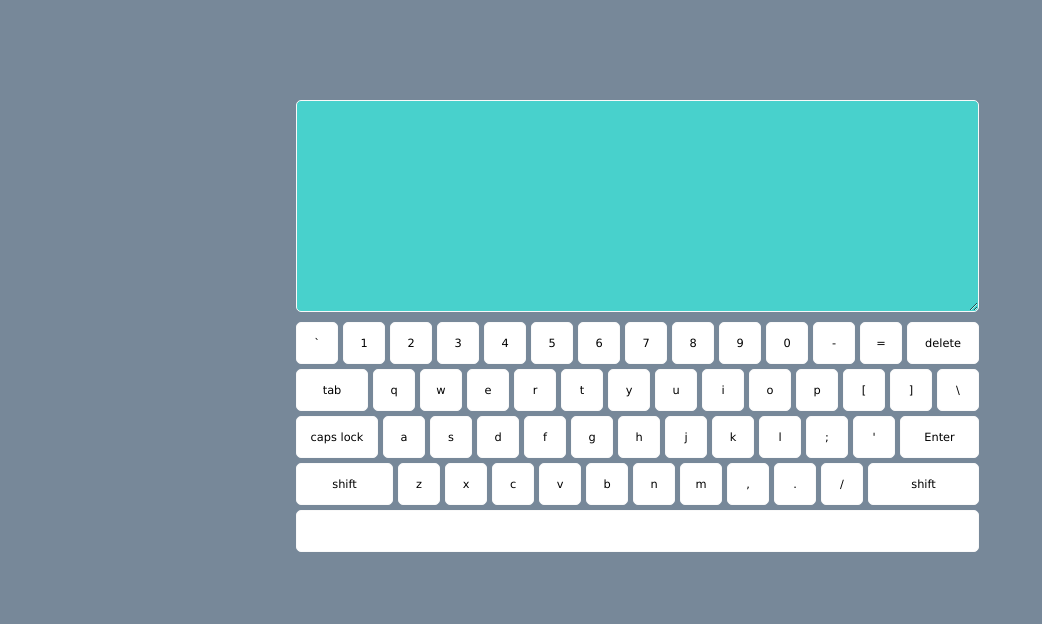
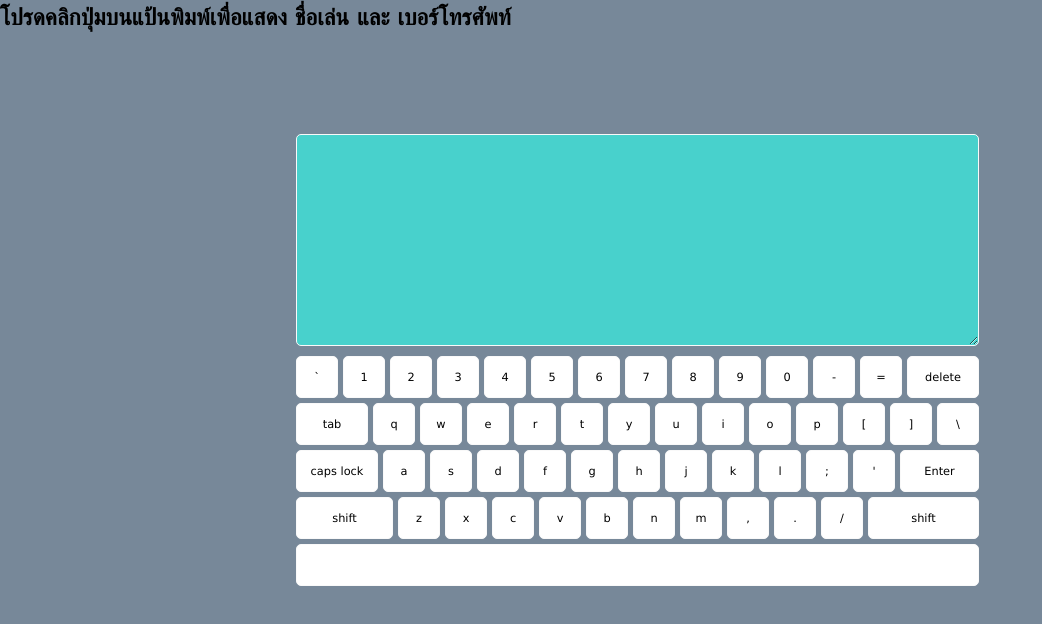
Before and after one commit to eaknoppanut/lab2es6, a website: page index.html in a window 1280 px wide. Shown: the whole page, without its empty margins (0-1042 px from the left). Drawn offline with nearby package versions, Linux system fonts and the light colour scheme.

Commit message:
add text header

```diff
--- a/index.html
+++ b/index.html
@@ -7,7 +7,7 @@
     <link rel="stylesheet" type="text/css" href="css/style.css" />
 </head>
 <body>
-
+<h1>โปรดคลิกปุ่มบนแป้นพิมพ์เพื่อแสดง ชื่อเล่น และ เบอร์โทรศัพท์</h1>
 <div id="container">
     <textarea  id="write" rows="6" cols="60"></textarea>
     <ul id="keyboard">
```
